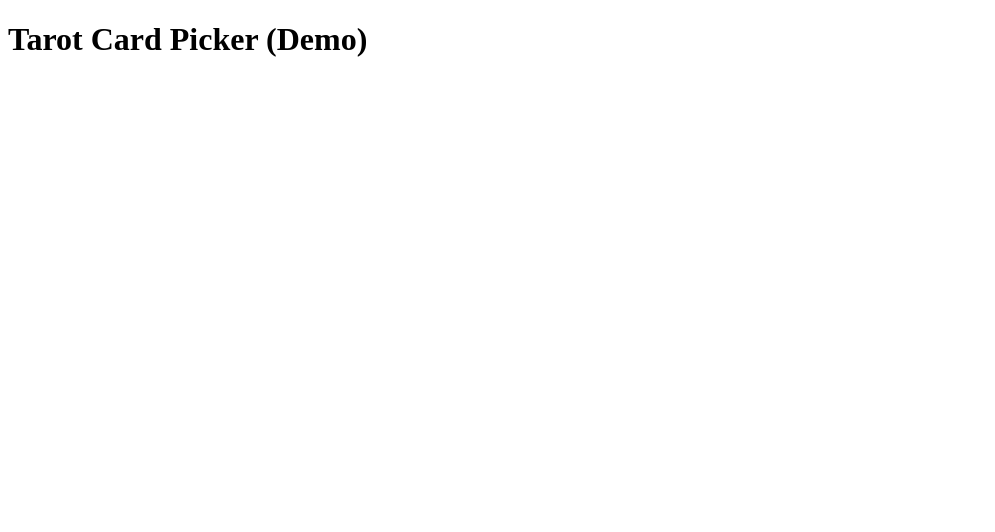
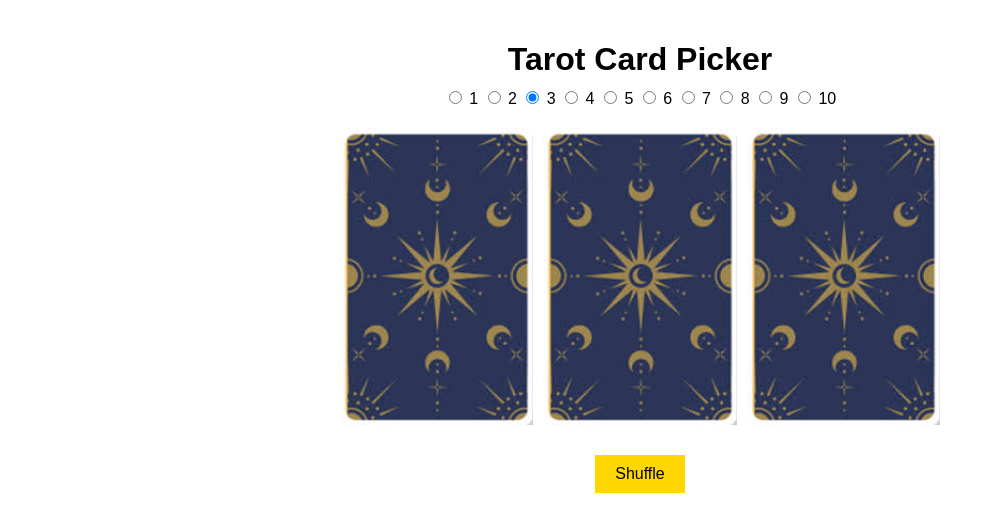
Before and after one commit to Boohun/tarot_webapp, a plain HTML site: page index.html in a window 1280 px wide. Shown: the whole page, without its empty margins (0-995 px from the left). Drawn offline with Linux system fonts and the light colour scheme.

Commit message:
Add files via upload

```diff
--- a/index.html
+++ b/index.html
@@ -2,10 +2,95 @@
 <!DOCTYPE html>
 <html lang="en">
 <head>
-  <meta charset="UTF-8">
+  <meta charset="UTF-8" />
+  <meta name="viewport" content="width=device-width, initial-scale=1" />
   <title>Tarot Card Picker</title>
+  <style>
+    body { font-family: sans-serif; text-align: center; margin: 0; padding: 20px; }
+    h1 { margin-bottom: 10px; }
+    .radio-group { margin: 10px 0; }
+    .card-grid { display: grid; grid-template-columns: repeat(auto-fit, minmax(80px, 1fr)); gap: 10px; max-width: 600px; margin: 20px auto; }
+    .card { width: 100%; cursor: pointer; transition: transform 0.3s; }
+    .card.reversed { transform: rotate(180deg); }
+    #results { margin-top: 20px; font-size: 1.1em; }
+    button { padding: 10px 20px; font-size: 16px; margin-top: 10px; background: gold; border: none; cursor: pointer; }
+  </style>
 </head>
 <body>
-  <h1>Tarot Card Picker (Demo)</h1>
+  <h1>Tarot Card Picker</h1>
+  <div class="radio-group" id="radioGroup">
+    <label><input type="radio" name="count" value="1"> 1</label>
+    <label><input type="radio" name="count" value="2"> 2</label>
+    <label><input type="radio" name="count" value="3" checked> 3</label>
+    <label><input type="radio" name="count" value="4"> 4</label>
+    <label><input type="radio" name="count" value="5"> 5</label>
+    <label><input type="radio" name="count" value="6"> 6</label>
+    <label><input type="radio" name="count" value="7"> 7</label>
+    <label><input type="radio" name="count" value="8"> 8</label>
+    <label><input type="radio" name="count" value="9"> 9</label>
+    <label><input type="radio" name="count" value="10"> 10</label>
+  </div>
+  <div class="card-grid" id="cardGrid"></div>
+  <button onclick="shuffle()">Shuffle</button>
+  <div id="results"></div>
+
+<script>
+let cardGrid = document.getElementById('cardGrid');
+let resultsDiv = document.getElementById('results');
+let cardNames = [];
+let maxPick = 3;
+let picked = 0;
+let pickedCards = [];
+
+document.querySelectorAll('input[name="count"]').forEach(radio => {
+  radio.addEventListener('change', () => {
+    maxPick = parseInt(radio.value);
+    shuffle();
+  });
+});
+
+function shuffle() {
+  picked = 0;
+  pickedCards = [];
+  resultsDiv.innerHTML = "";
+  cardGrid.innerHTML = "";
+
+  const names = [...cardNames];
+  for (let i = names.length - 1; i > 0; i--) {
+    const j = Math.floor(Math.random() * (i + 1));
+    [names[i], names[j]] = [names[j], names[i]];
+  }
+
+  for (let i = 0; i < names.length; i++) {
+    const card = document.createElement('img');
+    card.src = 'cards/back.jpg';
+    card.alt = 'Tarot card';
+    card.className = 'card';
+    card.dataset.name = names[i];
+    card.addEventListener('click', () => pickCard(card));
+    cardGrid.appendChild(card);
+  }
+}
+
+function pickCard(card) {
+  if (picked >= maxPick || card.dataset.picked === 'true') return;
+
+  const name = card.dataset.name;
+  const orientation = Math.random() > 0.5 ? 'Upright' : 'Reversed';
+  card.src = 'cards/' + name + '.png';
+  if (orientation === 'Reversed') card.classList.add('reversed');
+  card.dataset.picked = 'true';
+  picked++;
+  pickedCards.push(`${name} (${orientation})`);
+  resultsDiv.innerHTML = pickedCards.join('<br>');
+}
+
+fetch("cards/index.json")
+  .then(res => res.json())
+  .then(data => {
+    cardNames = data;
+    shuffle();
+  });
+</script>
 </body>
 </html>
```
Also changed, not shown: 1 other file.
